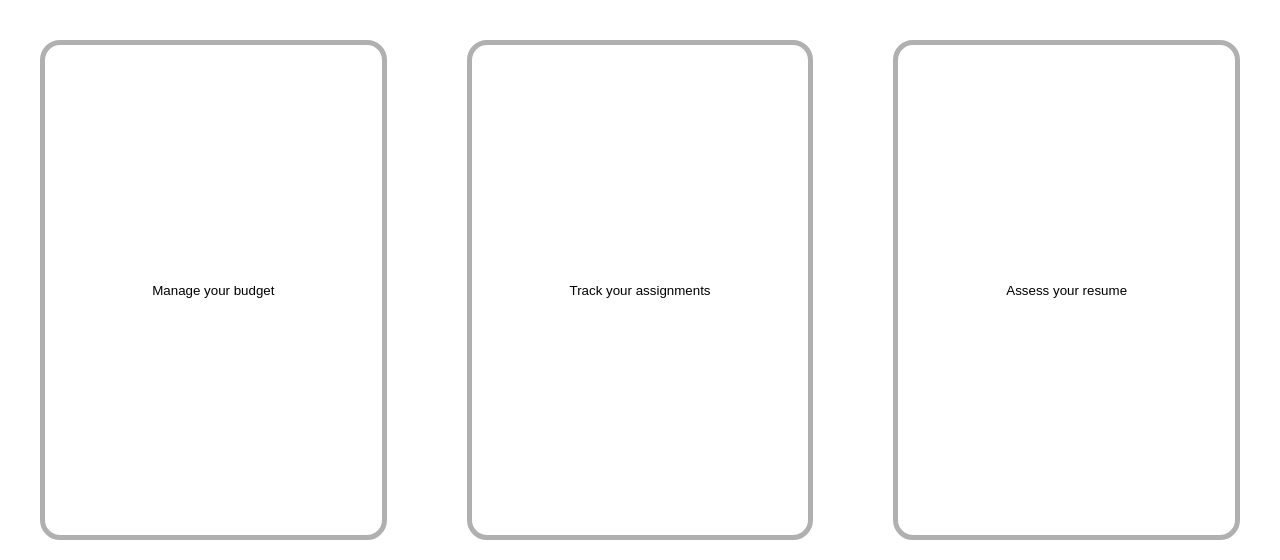
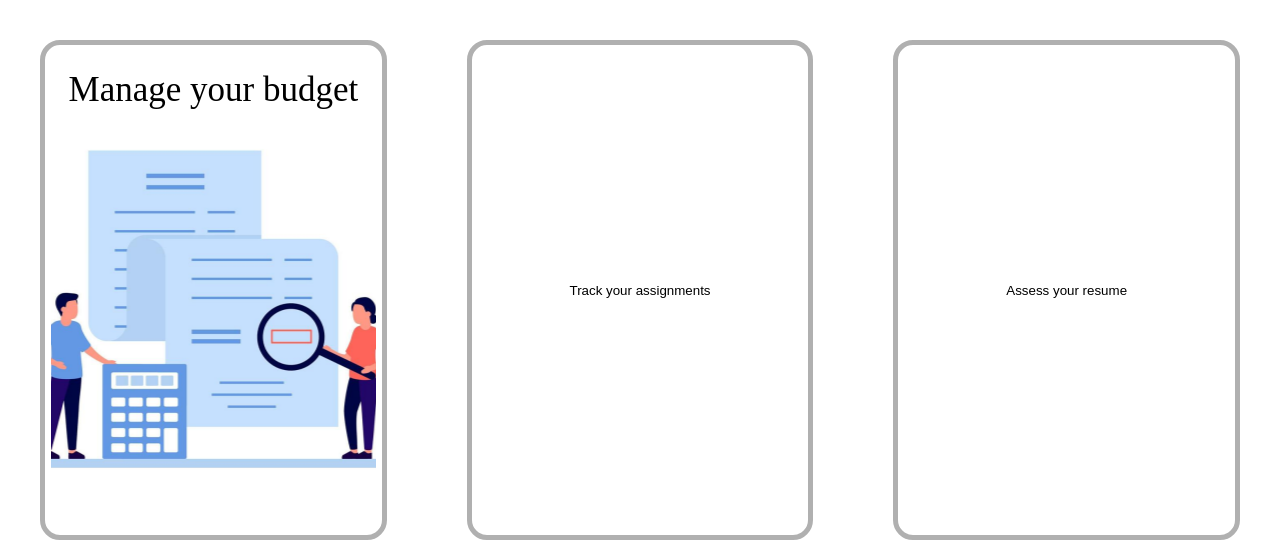
Before and after one commit to cungquang/Student_Wallet, a React (Create React App) app in the folder frontend/: page /selection in a window 1280 px wide. Shown: the part 229-789 px from the top of the page. Built offline with nearby package versions, Linux system fonts and the light colour scheme.

Commit message:
frontend

```diff
--- a/frontend/src/components/LoginBox/LoginView.tsx
+++ b/frontend/src/components/LoginBox/LoginView.tsx
@@ -88,6 +88,9 @@ const LoginView: React.FC = () => {
     const [isIDValid, setIsIDValid] = useState(true);
     const [isLogin, setIsLogin] = useState(true);
 
+    const [id, setId] = useState('');
+    const [password, setPassword] = useState('');
+
     const toggleView = () => {
         if (isLogin) {
             setIsLogin((isLogin) => false);
@@ -99,21 +102,31 @@ const LoginView: React.FC = () => {
         <div>
             <Wrapper>
                 <Heading>UniKeep</Heading>
-                <TextField type="text" placeholder="ID" />
-                <TextField type="text" placeholder="Password" />
+                <TextField
+                    type="text"
+                    placeholder="ID"
+                    value={id}
+                    onChange={(e) => setId(e.target.value)}
+                />
+                <TextField
+                    type="password"
+                    placeholder="Password"
+                    value={password}
+                    onChange={(e) => setPassword(e.target.value)}
+                />
                 <InvalidText isVisible={!isIDValid}>Invalid ID</InvalidText>
                 <LoginButton>{isLogin ? 'Sign Up' : 'Log In'}</LoginButton>
                 <div style={{ margin: '20px', fontSize: '20px', fontFamily: 'Inika' }}>OR</div>
                 <LoginButton>
-                    {isLogin ? 'Sign Up With Google' : 'Log In With Google'}
+                    {isLogin ? 'Log In With Google': 'Sign Up With Google'}
                 </LoginButton>
                 <Line/>
                 <ViewChange>
                     <ViewText>
-                        {isLogin ? 'Already have an account?' : "Don't have an account?"}
+                        {isLogin ? "Don't have an account?" : 'Already have an account?'}
                     </ViewText>
                     <ViewButton onClick={toggleView}>
-                        {isLogin ? 'Log in' : 'Sign up'}
+                        {isLogin ? 'Sign up' : 'Log in'}
                     </ViewButton>
                 </ViewChange>
             </Wrapper>
--- a/frontend/src/containers/SelectionPage.tsx
+++ b/frontend/src/containers/SelectionPage.tsx
@@ -3,6 +3,7 @@ import Header from '../components/common/header';
 import Footer from '../components/common/footer';
 import styled from 'styled-components';
 import { useNavigate } from 'react-router-dom';
+import budget from '../resources/budget.png';
 
 const SelectWrapper = styled.div`
     height: 100%;
@@ -21,9 +22,22 @@ const Options = styled.button`
     background: transparent;
     margin: 0 40px;
     display: flex;
-    flex-direction: row;
+    flex-direction: column;
     align-items: center;
     justify-content: center;
+    cursor: pointer;
+    transition: border 0.3s;
+    &:hover {
+        border: 5px solid #D6F9EC;
+    }
+`;
+
+const BudgetImg = styled.div`
+    width: 100%;
+    height: 400px;
+    background: url(${budget}) center/cover no-repeat;
+    border-radius: 20px;
+    z-index: -1;
     cursor: pointer;
 `;
 
@@ -39,7 +53,10 @@ const SelectionPage: React.FC = () => {
             <Header />
             <h1 style={{margin:"50px 0 50px 0" }}>What would you like to do?</h1>
             <SelectWrapper >
-                <Options onClick={() => SwitchPage('/budget')}>Manage your budget</Options>
+                <Options onClick={() => SwitchPage('/budget')}>
+                    <div style={{fontSize: '35px', fontFamily: 'Inika'}}>Manage your budget</div>
+                    <BudgetImg></BudgetImg>
+                </Options>
                 <Options onClick={() => SwitchPage('/assignment')}>Track your assignments</Options>
                 <Options onClick={() => SwitchPage('/resume')}>Assess your resume</Options>
             </SelectWrapper>
```
Also changed, not shown: frontend/src/resources/budget.png (added).
